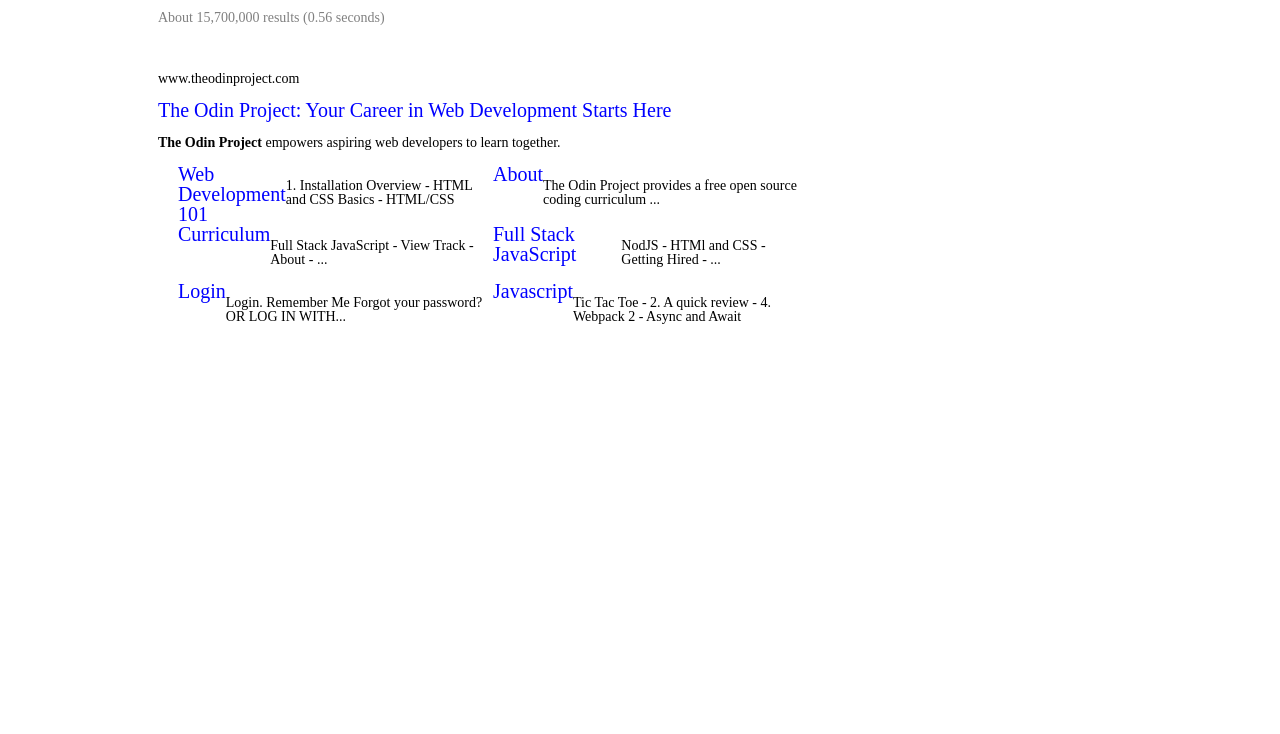
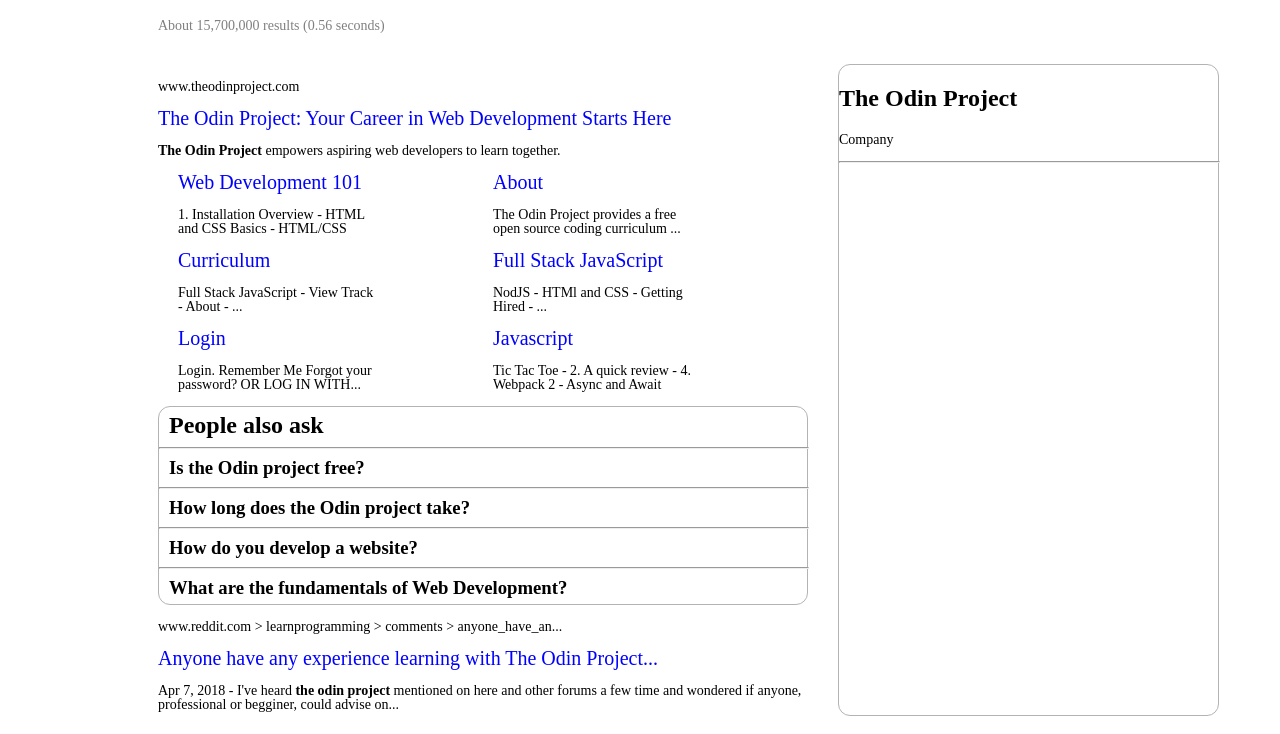
Before and after one commit to ncbock/google-homepage, a plain HTML site: page homepage.html in a window 1280 px wide. Shown: the part 123-857 px from the top of the page. Before the commit the page ends 800 px from the top, so only its background shows below. Drawn offline with Linux system fonts and the light colour scheme.

Commit message:
2nd result and people als ask card

```diff
--- a/homepage.css
+++ b/homepage.css
@@ -47,6 +47,10 @@ hr {
     width: 100%;
 }
 
+#results-page {
+    display: flex;
+    flex-direction: row;
+}
 .search-results {
     margin-left: 150px;
     width: 650px;
@@ -78,6 +82,36 @@ p {
 }
 
 .sub-container {
-    display: flex;
     width: 50%;
 }
+
+.sub-container p {
+    width: 200px;
+}
+
+#also-search {
+    border-style: solid;
+    border-radius: 12px;
+    border-width: 1px;
+    border-color: #b3b3b3;
+}
+
+#also-search h2,h3 {
+    margin-left: 10px;
+    margin-top: 5px;
+    margin-bottom: 5px;
+}
+#knowledge-panel {
+    height: 650px;
+    width: 30%;
+    border-radius: 12px;
+    border-style: solid;
+    border-width: 1px;
+    border-color: #b3b3b3;
+    margin-top: 60px;
+    margin-left: 30px;
+}
+
+#top-level-info{
+
+}
--- a/homepage.html
+++ b/homepage.html
@@ -25,12 +25,13 @@
             </div>
         </header>
         <hr>
+        <div id="results-page">
             <div class="search-results">
                 <div>
                     <p style="color:grey; font-size: 14px;">About 15,700,000 results (0.56 seconds)</p>
                 </div>
                 <br>
-            <div>
+                <div name="First Result link">
                     <div>
                         <p>www.theodinproject.com</p>
                         <a class="search-link" href="https://www.theodinproject.com/">The Odin Project: Your Career in Web Development Starts Here</a>
@@ -47,7 +48,6 @@
                         </div>
                         <div class="sub-container">
                             <a class="search-link" href="https://www.theodinproject.com/tracks">Curriculum</a>
-                        <br>
                             <p>Full Stack JavaScript - View Track - About - ...</p>
                         </div>
                         <div class="sub-container">
@@ -64,6 +64,36 @@
                         </div>
                     </div>
                 </div>
+                <div id="also-search">
+                    <h2>People also ask</h2>
+                    <hr>
+                    <h3>Is the Odin project free?</h3>
+                    <hr>
+                    <h3>How long does the Odin project take?</h3>
+                    <hr>
+                    <h3>How do you develop a website?</h3>
+                    <hr>
+                    <h3>What are the fundamentals of Web Development?</h3>
+                </div>
+                <div name="second result link">
+                    <p>www.reddit.com > learnprogramming > comments > anyone_have_an...</p>
+                    <a class="search-link" href="https://www.reddit.com/r/learnprogramming/comments/89o3oj/anyone_have_any_experience_learning_with_the_odin/">
+                        Anyone have any experience learning with The Odin Project...
+                    </a>
+                    <p>
+                        Apr 7, 2018 - I've heard <b>the odin project</b> mentioned on here and other forums a
+                        few time and wondered if anyone, professional or begginer, could advise on...
+                    </p>
+                </div>
+            </div>
+                <div name= "Search Card" id="knowledge-panel">
+                    <div id="top-level-info">
+                        <h2>The Odin Project</h2>
+                        <p>Company</p>
+                        <hr>
+                    </div>
+
+                </div>
         </div>
     </body>
 </html>
```
Lines whose indentation alone changed are shown as unchanged.
